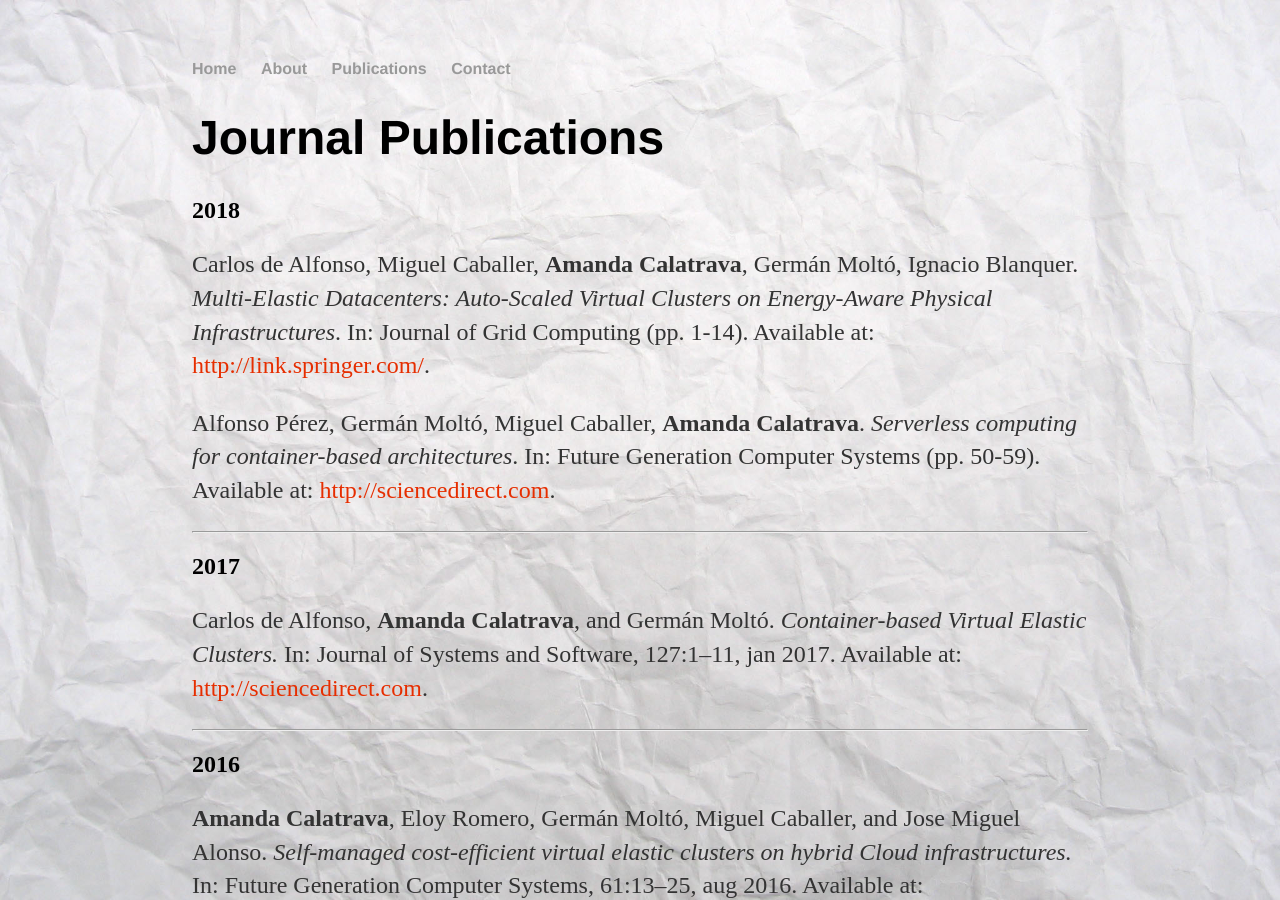
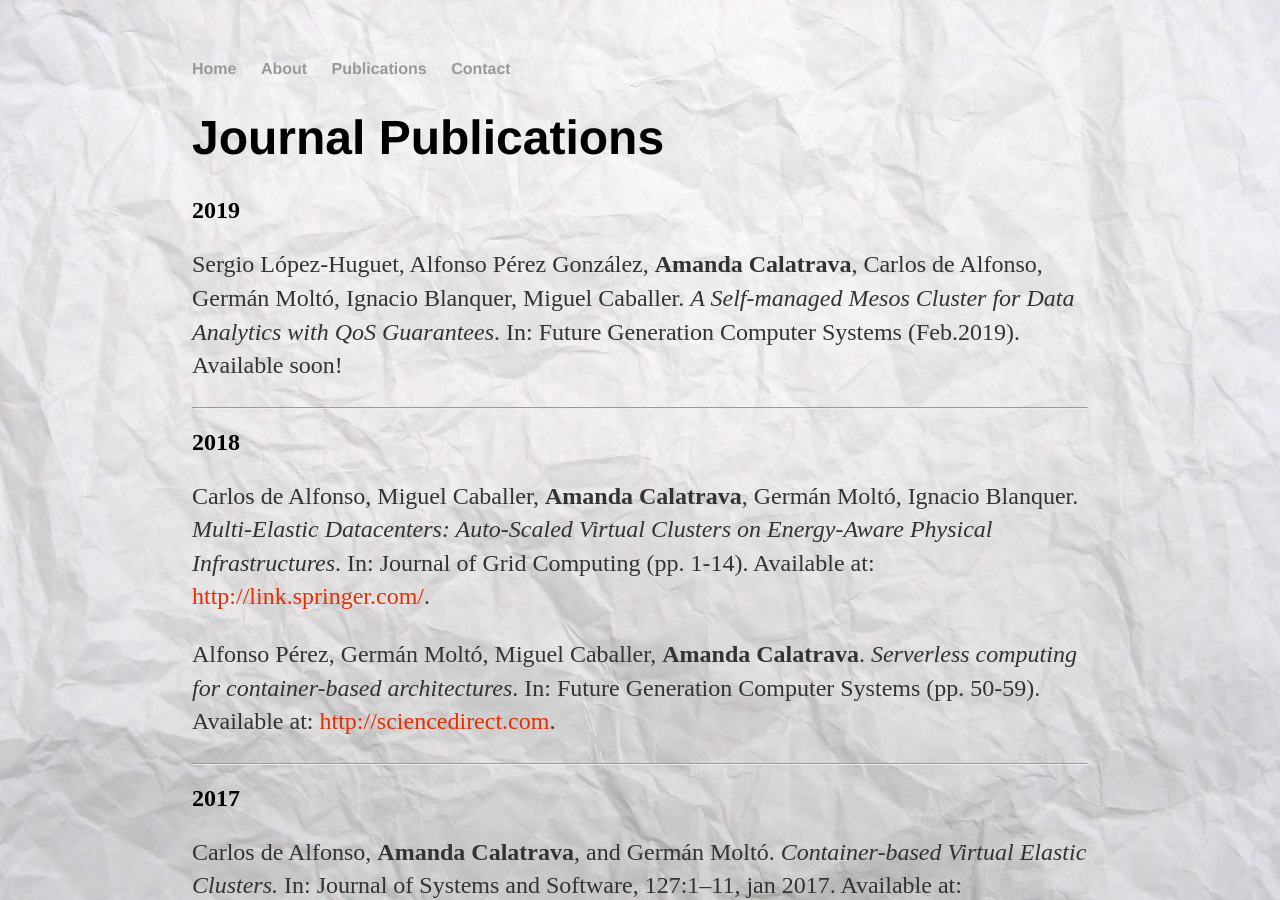
Before and after one commit to amcaar/amcaar.github.io, a Jekyll site: the page built from cv/index.html, in a window 1280 px wide and 900 px high. Built offline with Jekyll 4.4.1, drawn with Linux system fonts in a browser that asks for light colours.

Commit message:
Add EC3-BIGSEA paper

```diff
--- a/cv/index.html
+++ b/cv/index.html
@@ -6,6 +6,13 @@ title: Publications of Amanda Calatrava
 	<div class="publications">
 		<!--<a href="#" class="download" title="Download CV as PDF">Download CV</a>-->
 		<h1>Journal Publications</h1>
+
+		<h2>2019</h2>
+		<p>Sergio López-Huguet, Alfonso Pérez González, <strong>Amanda Calatrava</strong>, Carlos de Alfonso, Germán Moltó, Ignacio Blanquer, Miguel Caballer.
+			<em>A Self-managed Mesos Cluster for Data Analytics with QoS Guarantees</em>.
+			In: Future Generation Computer Systems (Feb.2019). Available soon!
+			<!--<a class="link" href="http://link.springer.com/article/10.1007/s10723-018-9449-z">http://link.springer.com/</a>.--></p>
+		<hr>
 
 		<h2>2018</h2>
 		<p>Carlos de Alfonso, Miguel Caballer, <strong>Amanda Calatrava</strong>, Germán Moltó, Ignacio Blanquer.
```
